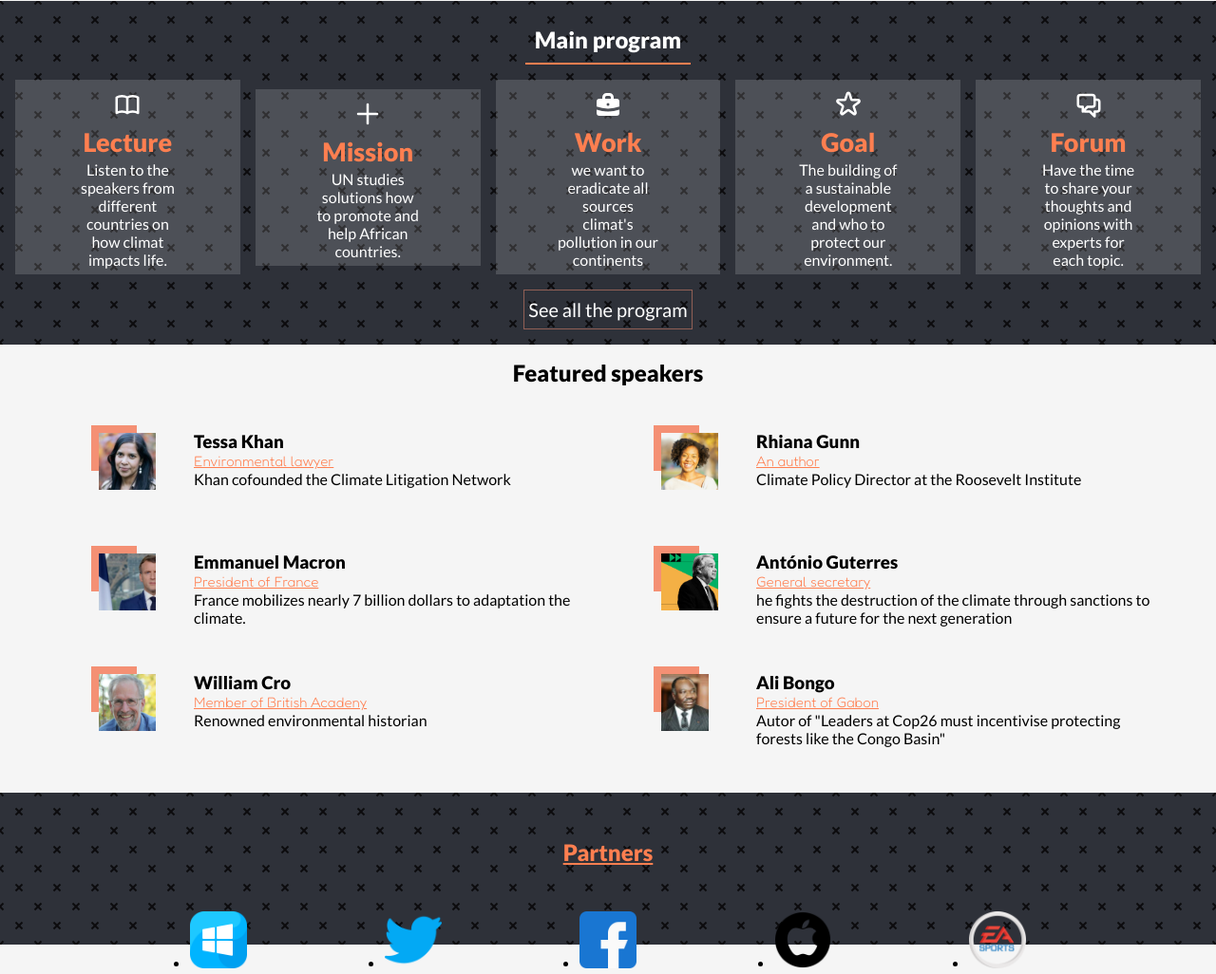
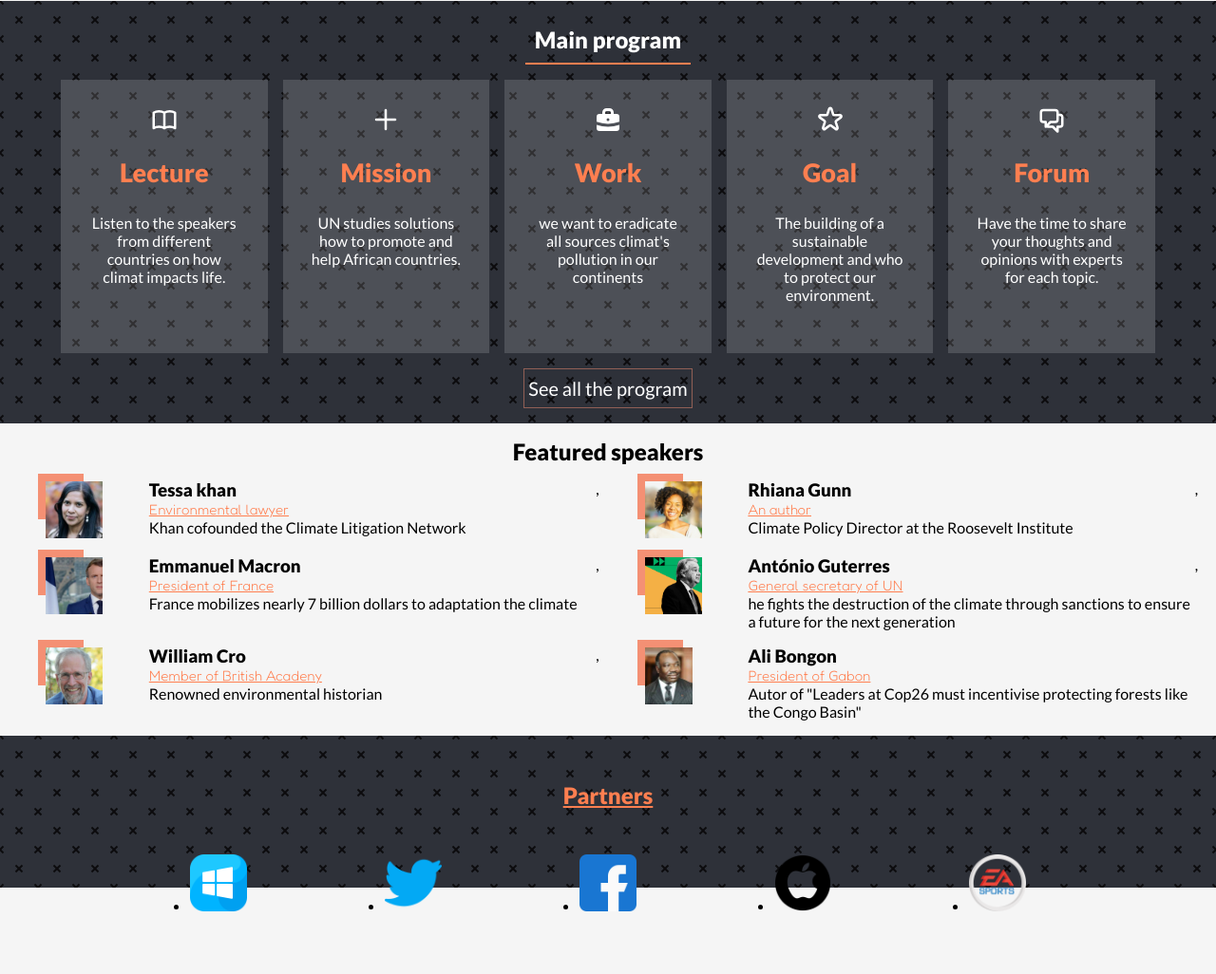
Before and after one commit to DanUshindi/Capston-first-module, a website: page index.html in a window 1280 px wide. Shown: the part 778-1804 px from the top of the page at 95% size. After the commit the page ends 1773 px from the top, so only its background shows below. Drawn offline with Linux system fonts and the light colour scheme.

Commit message:
Add links required to connect pages

```diff
--- /dev/null
+++ b/data.js
@@ -0,0 +1,44 @@
+const speekersIntervenant = [{
+  name: 'Tessa khan',
+  picture: 'one',
+  titre: 'Environmental lawyer',
+  job: 'Khan cofounded the Climate Litigation Network',
+}, {
+  name: 'Rhiana Gunn',
+  picture: 'two',
+  titre: 'An author',
+  job: 'Climate Policy Director at the Roosevelt Institute ',
+}, {
+  name: 'Emmanuel Macron',
+  picture: 'three',
+  titre: 'President of France',
+  job: 'France mobilizes nearly 7 billion dollars to adaptation the climate',
+}, {
+  name: 'António Guterres',
+  picture: 'four',
+  titre: 'General secretary of UN',
+  job: `he fights the destruction of the climate
+  through sanctions to ensure a future for the next generation`,
+}, {
+  name: 'William Cro',
+  picture: 'five',
+  titre: 'Member of British Acadeny',
+  job: 'Renowned environmental historian',
+}, {
+  name: 'Ali Bongon',
+  picture: 'six',
+  titre: 'President of Gabon',
+  job: 'Autor of "Leaders at Cop26 must incentivise protecting forests like the Congo Basin"',
+}];
+
+const mainProjects = document.querySelector('.speekers');
+mainProjects.innerHTML += speekersIntervenant.map((project) => (`<li class="speekers-item speeker1">
+                                                                    <div class= ${project.picture}>
+                                                                      <div class="speeker-behind"></div>
+                                                                    </div>
+                                                                    <div class="speeker-info">
+                                                                      <h3 class="name">${project.name}</h3>
+                                                                      <p class="titre">${project.titre}</p>
+                                                                      <p class="speeker-detail">${project.job}</p>
+                                                                    </div>
+                                                                    </li>`));
--- a/index.html
+++ b/index.html
@@ -22,7 +22,7 @@
         <li class="nav-item"><a href="#" class="black">Join</a></li>
         <li class="nav-item"><a href="#partners" class="black">Partners</a></li>
         <li class="nav-item"><a href="#" class="black">News</a></li>
-        <li class="nav-item campaign"><a href="#">AT Campaign</a></li>
+        <li class="nav-item campaign"><a href="#"><p>AT Campaign</p></a></li>
       </ul>
     </nav>
   </header>
@@ -92,68 +92,6 @@
   <section class="speekers-section">
     <h2 class="speekers-section-title">Featured speakers</h2>
     <ul class="speekers">
-      <li class="speekers-item speeker1">
-        <div class="container one">
-          <div class="speeker-behind"></div>
-        </div>
-        <div class="speeker-info">
-          <h3 class="name">Tessa Khan</h3>
-          <p class="titre"> Environmental lawyer </p>
-          <p class="speeker-detail">Khan cofounded the Climate Litigation Network </p>
-        </div>
-      </li>
-      <li class="speekers-item speeker2 ">
-        <div class="container two">
-          <div class="speeker-behind"></div>
-        </div>
-        <div class="speeker-info">
-          <h3 class="name">Rhiana Gunn</h3>
-          <p class="titre">An author </p>
-          <p class="speeker-detail">Climate Policy Director at the Roosevelt Institute  </p>
-        </div>
-      </li>
-      <li class="speekers-item hidden speeker3">
-        <div class="container three">
-          <div class="speeker-behind"></div>
-        </div>
-        <div class="speeker-info">
-          <h3 class="name">Emmanuel Macron</h3>
-          <p class="titre">President of France</p>
-          <p class="speeker-detail">France mobilizes nearly 7 billion dollars to adaptation the climate.</p>
-        </div>
-      </li>
-      <li class="speekers-item hidden speeker4">
-        <div class="container four">
-          <div class="speeker-behind"></div>
-        </div>
-        <div class="speeker-info">
-          <h3 class="name">António Guterres</h3>
-          <p class="titre">General secretary</p>
-          <p class="speeker-detail">he fights the destruction of the climate
-            through sanctions to ensure a future for the next generation
-          </p>
-        </div>
-      </li>
-      <li class="speekers-item speeker5">
-        <div class="container five">
-          <div class="speeker-behind"></div>
-        </div>
-        <div class="speeker-info">
-          <h3 class="name">William Cro</h3>
-          <p class="titre">Member of British Acadeny</p>
-          <p class="speeker-detail">Renowned environmental historian</p>
-        </div>
-      </li>
-      <li class="speekers-item hidden speeker6">
-        <div class="container  six">
-          <div class="speeker-behind"></div>
-        </div>
-        <div class="speeker-info">
-          <h3 class="name">Ali Bongo</h3>
-          <p class="titre">President of Gabon</p>
-          <p class="speeker-detail">Autor of "Leaders at Cop26 must incentivise protecting forests like the Congo Basin"</p>
-        </div>
-      </li>
     </ul>
     <div class="footer-speekers">
       <button class="btn">
@@ -167,14 +105,14 @@
   <footer class="partners-section footer1" id="partners">
     <h2 class="partners-title">Partners</h2>
         <ul class="partners-logo">
-          <li><img class="partners-names" src="/assets/microsoft.png" alt="logo"></li>
-          <li><img class="partners-names" src="/assets/twitter.png" alt="logo"></li>
-          <li><img class="partners-names" src="/assets/facebook.png" alt="logo"></li>
-          <li><img class="partners-names" src="/assets/apple.png" alt="logo"></li>
-          <li><img class="partners-names" src="/assets/ea-sports.png" alt="logo"></li>
-
+          <li><img class="partner-names" src="/assets/microsoft.png" alt="logo"></li>
+          <li><img class="partner-names" src="/assets/twitter.png" alt="logo"></li>
+          <li><img class="partner-names" src="/assets/facebook.png" alt="logo"></li>
+          <li><img class="partner-names" src="/assets/apple.png" alt="logo"></li>
+          <li><img class="partner-names" src="/assets/ea-sports.png" alt="logo"></li>
         </ul>
   </footer>
   <script src="index.js"></script>
+  <script src="/data.js"></script>
 </body>
 </html>
--- a/style.css
+++ b/style.css
@@ -147,7 +147,7 @@ a {
 }
 
 .program-item-detail {
-  width: 50%;
+  width: 80%;
 }
 
 .icone {
@@ -158,7 +158,6 @@ a {
 
 .program-item-title {
   margin: 0.2rem auto;
-
   font-size: 27px;
   color: coral;
 }
@@ -244,7 +243,6 @@ z-index: -5;
   display: flex;
   flex-direction: row;
   margin-bottom:1rem;
-
 }
 
 .speeker-info {
@@ -326,7 +324,7 @@ z-index: -5;
 .nav ul li {
   text-decoration:none;
   list-style: none;
-  padding: 12px 8px;
+  margin-right: 1em;
 }
 
 .partners-sections {
@@ -406,33 +404,38 @@ z-index: -5;
 .program-list {
   display: flex;
   flex-direction:row;
-  padding: 0 1rem;
   gap:1rem;
+  width:90%;
+  height:20em;
 }
 
 .program-item {
+  height: 90%;
   flex:1;
   flex-direction: column;
   background:rgba(255, 255, 255, 0.15);
   margin:1rem auto;
  }
 
+ .icone {
+margin:1em;
+}
+
+.program-item-title {
+margin-bottom: 1em ;
+}
  .speekers {
-  display:grid;
+  /* display:grid;
   grid-template-columns: 1fr 1fr;
   grid-template-rows: 1fr 1fr 1fr;
   gap:2rem;
-  padding:2rem 4rem;
+  padding:2rem 4rem; */
+  display: flex;
+  flex-wrap: wrap;
  }
 
- .speeker1 {
-   grid-column: 1/2;
-   grid-row: 1/2;
- }
-
- .speeker2 {
-  grid-column: 2/3;
-  grid-row: 1/2;
+.speekers-item {
+  width:49%;
 }
 
 .footer-speekers {
@@ -453,3 +456,11 @@ z-index: -5;
  }
 
 }
+.partner-names {
+  width: 60px;
+  height: 60px;
+ }
+ .partners-names {
+  width: 60px;
+  height: 60px;
+ }
```
Also changed, not shown: index.css (+0 -10 lines), partners.html (+1 -1 lines).
